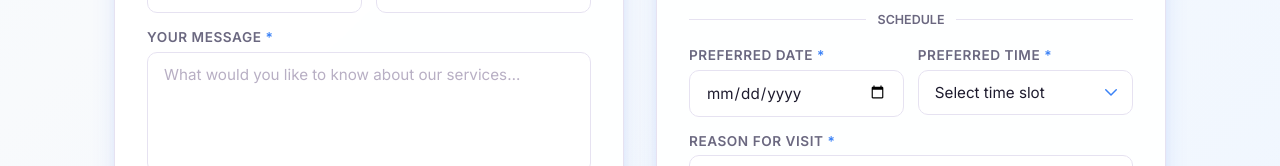
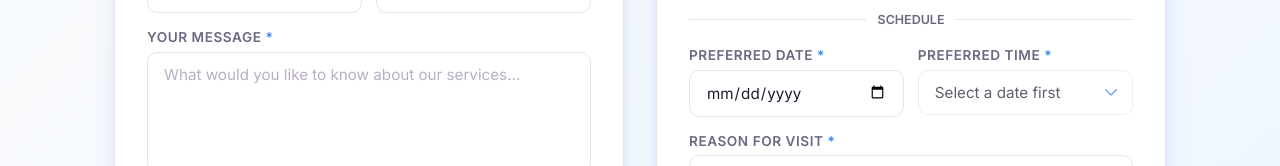
Before and after one commit to maxxi02/girlies-inquire, a React (Vite) app: page / in a window 1280 px wide. Shown: the part 987-1153 px from the top of the page. Built offline with nearby package versions, Linux system fonts and the light colour scheme.

Commit message:
feat: Add Double Booking Prevention and Update App UI Theme

```diff
--- a/src/App.tsx
+++ b/src/App.tsx
@@ -1,4 +1,4 @@
-import { useState, FormEvent } from 'react'
+import { useState, useEffect, type FormEvent } from 'react'
 import './index.css'
 import './App.css'
 
@@ -132,7 +132,23 @@ function AppointmentForm() {
   const [loading, setLoading] = useState(false)
   const [toast, setToast] = useState<ToastState>(null)
 
+  const [bookedSlots, setBookedSlots] = useState<string[]>([])
+
   const showToast = (t: ToastState) => { setToast(t); setTimeout(() => setToast(null), 6000) }
+
+  // Fetch booked slots when date changes
+  useEffect(() => {
+    if (!form.preferredDate) {
+      setBookedSlots([])
+      return
+    }
+    fetch(`${API}/api/public/appointments/slots?date=${form.preferredDate}`)
+      .then(res => res.json())
+      .then(data => {
+        if (data.bookedSlots) setBookedSlots(data.bookedSlots)
+      })
+      .catch(console.error)
+  }, [form.preferredDate])
 
   const set = (k: keyof typeof form) => (e: React.ChangeEvent<HTMLInputElement | HTMLSelectElement>) =>
     setForm(f => ({ ...f, [k]: e.target.value }))
@@ -195,9 +211,13 @@ function AppointmentForm() {
           </div>
           <div className="field">
             <label htmlFor="appt-time">Preferred Time <span style={{ color: 'var(--rose-500)' }}>*</span></label>
-            <select id="appt-time" value={form.preferredTime} onChange={set('preferredTime')} required>
-              <option value="">Select time slot</option>
-              {TIME_SLOTS.map(t => <option key={t} value={t}>{t}</option>)}
+            <select id="appt-time" value={form.preferredTime} onChange={set('preferredTime')} required disabled={!form.preferredDate}>
+              <option value="">{form.preferredDate ? 'Select time slot' : 'Select a date first'}</option>
+              {TIME_SLOTS.map(t => (
+                <option key={t} value={t} disabled={bookedSlots.includes(t)}>
+                  {t} {bookedSlots.includes(t) ? '(Booked)' : ''}
+                </option>
+              ))}
             </select>
           </div>
         </div>
```
